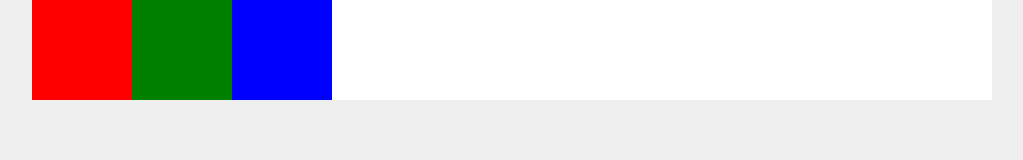
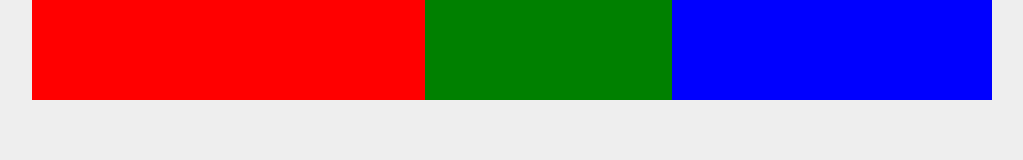
Before and after one commit to jakub-biernacik/CSS-Flexbox-kurs, a plain HTML site: page index.html in a window 1280 px wide. Shown: the whole page, without its empty margins (128-1151 px from the left). Drawn offline with Linux system fonts and the light colour scheme.

Commit message:
stretched the boxes using flex grow

```diff
--- a/style.css
+++ b/style.css
@@ -21,16 +21,20 @@ body{
 .box{
     height: 100px;
     width: 100px;
+
 }
 
 .one{
     background:red ;
+    flex-grow: 4;
 }
 
 .two{
     background:green ;
+    flex-grow: 2;
 }
 
 .three{
     background:blue ;
+    flex-grow: 3;
 }
```
